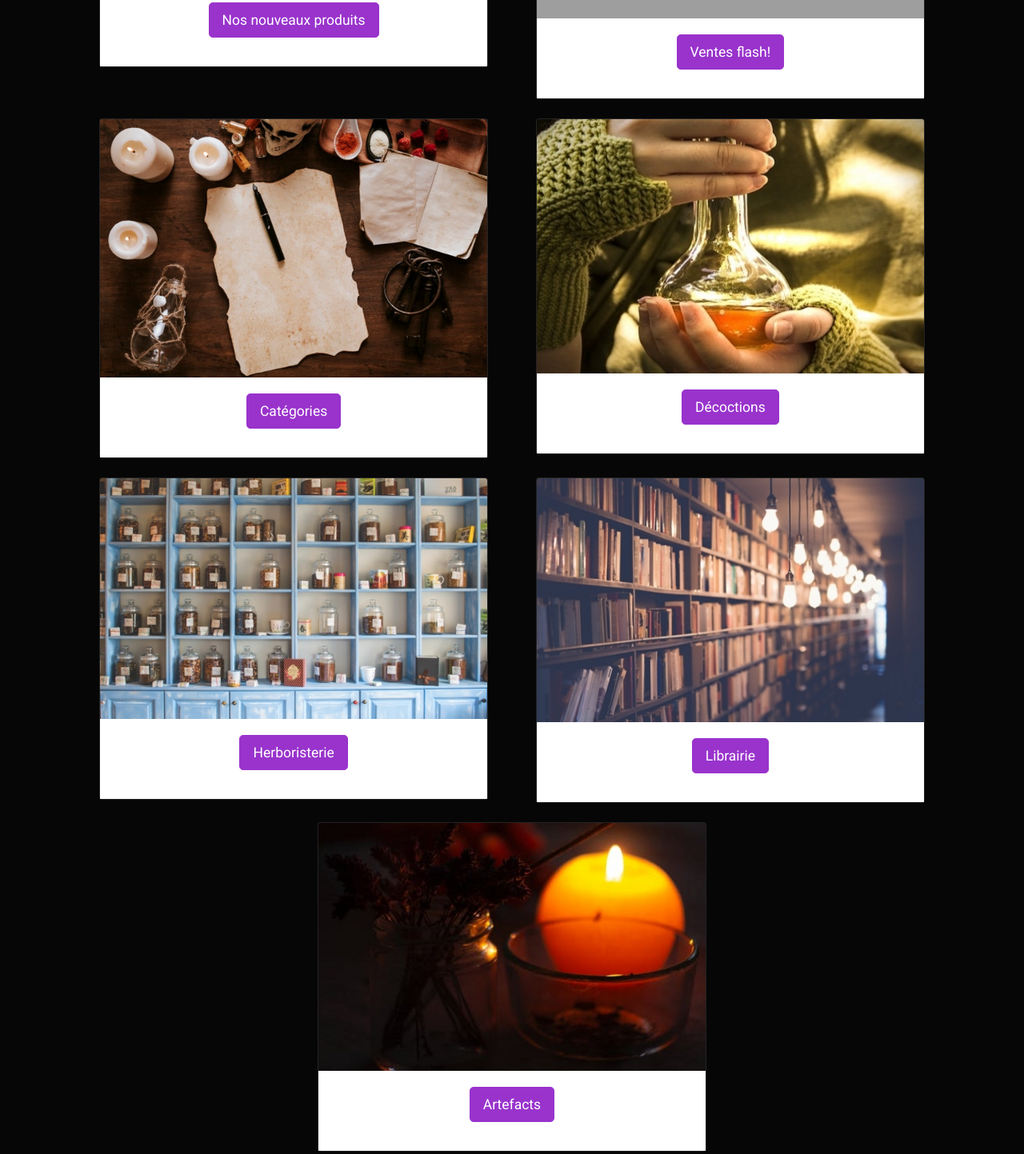
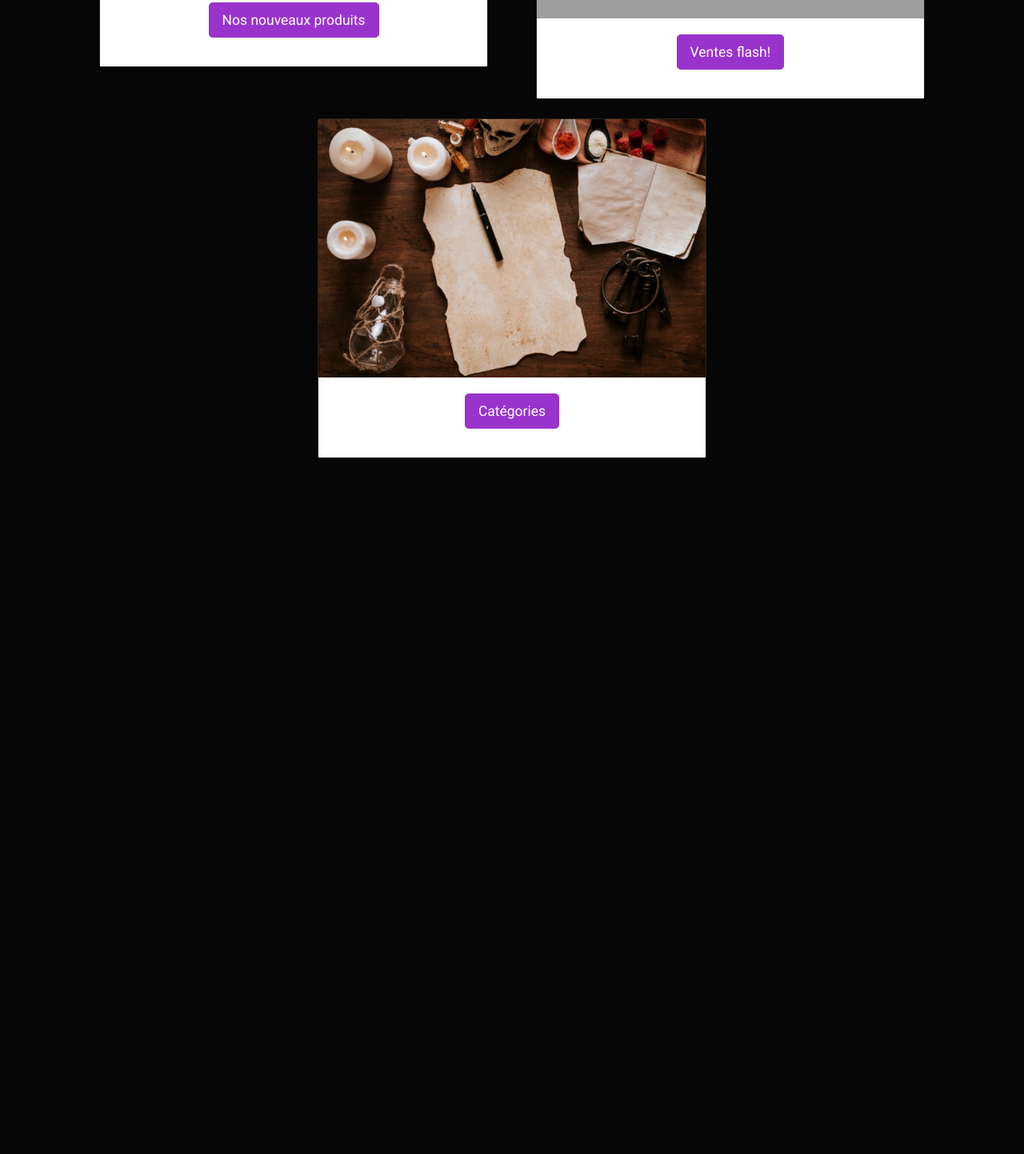
Before and after one commit to Amadou02/La-lumi-re-de-salem, a plain HTML site: page index.html in a window 1280 px wide. Shown: the part 418-1861 px from the top of the page at 80% size. After the commit the page ends 1039 px from the top, so only its background shows below. Drawn offline with nearby package versions, Linux system fonts and the light colour scheme; grey boxes are pictures that could not be loaded.

Commit message:
petit changement

```diff
--- a/assets/js/script.js
+++ b/assets/js/script.js
@@ -1,4 +1,4 @@
-//cacher les produits
+//cacher fiche produits // les produits
 $(function(){
 $(".product1").hide();
 $(".product2").hide();
@@ -19,4 +19,13 @@ $("#library").click(function(){
 $("#arct").click(function(){
   $(".product4").show();
 });
+$(".potion").hide();
+$(".book").hide();
+$(".weed").hide();
+$(".artefacts").hide();
 });
+//affiche les img_categories
+$(".category").click(function(){
+$(".potion, .book, .weed, .artefacts").show();
+});
+// le panier
--- a/index.html
+++ b/index.html
@@ -80,13 +80,13 @@
           </div>
         </div>
         <!-- carte "catégories" -->
-        <div class="col-lg-5 col-md-5 col-12 pt-4">
+        <div class="col-lg-5 col-md-5 col-12 pt-4 ">
           <div class="card">
             <img alt="img_categories" class="card-img-top" src="assets/img/witchcraft.jpg">
             <div class="card_text_index card-body bg-white text-center text-info">
               <!-- bouton "catégories" -->
               <p>
-                <a class="btn btn-info btn-lg" data-toggle="collapse" href="#collapseCat" aria-expanded="false" aria-controls="collapseCat">
+                <a class="btn btn-info btn-lg category" data-toggle="collapse" href="#collapseCat" aria-expanded="false" aria-controls="collapseCat">
                   Catégories
                 </a>
               </p>
@@ -98,7 +98,9 @@
             </div>
           </div>
         </div>
-        <div class="col-lg-5 col-md-5 col-12 pt-4">
+        <div class="subCat">
+          <div class="row justify-content-around">
+            <div class="col potion">
               <div class="card">
                 <img alt="img_potion" class="card-img-top" src="assets/img/potion.jpg">
                 <div class="card_text_index card-body bg-white text-center text-info">
@@ -116,7 +118,7 @@
                 </div>
               </div>
             </div>
-        <div class="col-lg-5 col-md-5 col-12 pt-4">
+            <div class="col artefacts">
               <div class="card">
                 <img alt="img_harbalism" class="card-img-top" src="assets/img/herbalism.jpg">
                 <div class="card_text_index card-body bg-white text-center text-info">
@@ -134,7 +136,7 @@
                 </div>
               </div>
             </div>
-        <div class="col-lg-5 col-md-5 col-12 pt-4">
+            <div class="col book">
               <div class="card">
                 <img alt="img_library" class="card-img-top" src="assets/img/library.jpg">
                 <div class="card_text_index card-body bg-white text-center text-info">
@@ -152,7 +154,7 @@
                 </div>
               </div>
             </div>
-        <div class="col-lg-5 col-md-5 col-12 pt-4">
+            <div class="col artefacts">
               <div class="card">
                 <img alt="img_artefacts" class="card-img-top" src="assets/img/incensecandles.jpeg">
                 <div class="card_text_index card-body bg-white text-center text-info">
@@ -165,6 +167,8 @@
                   <div class="collapse" id="collapseArtefacts">
                     <div class="card card-body">
                       Nos produits
+                    </div>
+                  </div>
                 </div>
               </div>
             </div>
```
Lines whose indentation alone changed are shown as unchanged.
